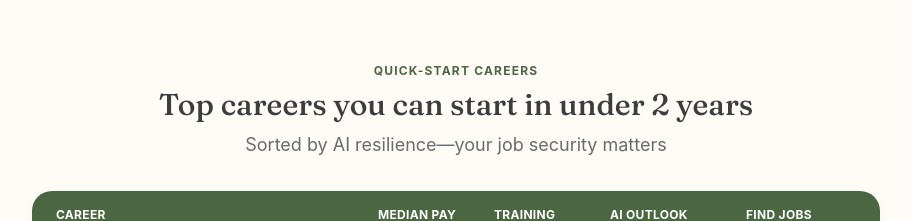
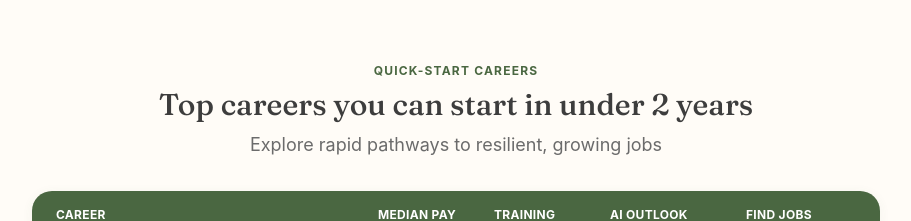
Before and after one commit to jzhao23/american-dream-jobs, a Next.js app: page / in a window 1280 px wide. Shown: the part 1020-1241 px from the top of the page, without its empty margins (184-1095 px from the left). Built offline with nearby package versions, Linux system fonts and the light colour scheme.

Commit message:
Update Quick-Start Careers subtitle text
Change from "Sorted by AI resilience—your job security matters" to
"Explore rapid pathways to resilient, growing jobs"

https://claude.ai/code/session_01NRE9ZioEGuLMEHbuqSmaEF

```diff
--- a/src/app/page.tsx
+++ b/src/app/page.tsx
@@ -127,7 +127,7 @@ export default function HomePage() {
           <div className="text-center mb-8">
             <p className="section-eyebrow">Quick-Start Careers</p>
             <h2 className="section-title">Top careers you can start in under 2 years</h2>
-            <p className="section-subtitle">Sorted by AI resilience—your job security matters</p>
+            <p className="section-subtitle">Explore rapid pathways to resilient, growing jobs</p>
           </div>
           <div className="bg-cream rounded-2xl overflow-hidden shadow-card">
             {/* Table Header */}
```
